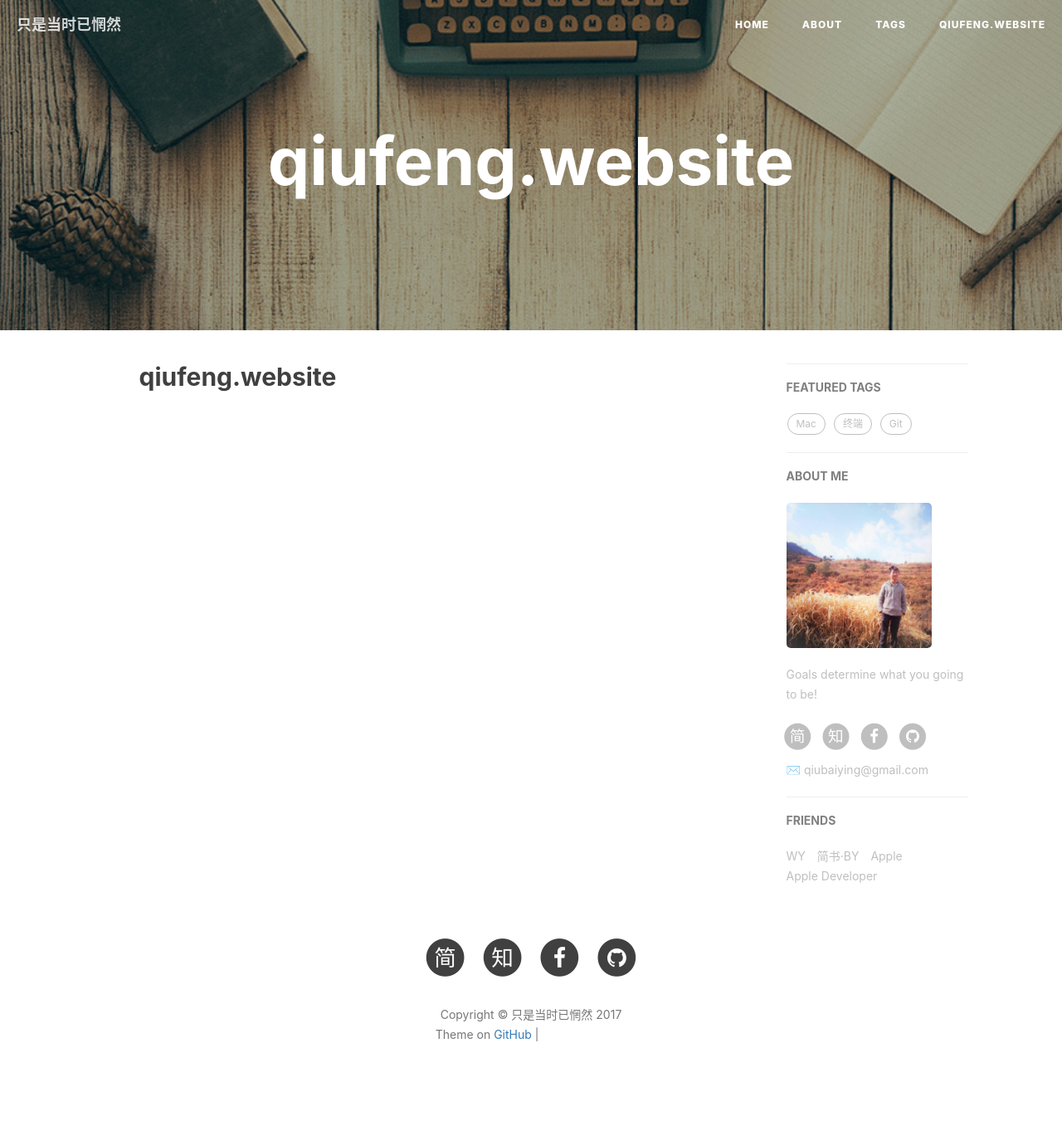
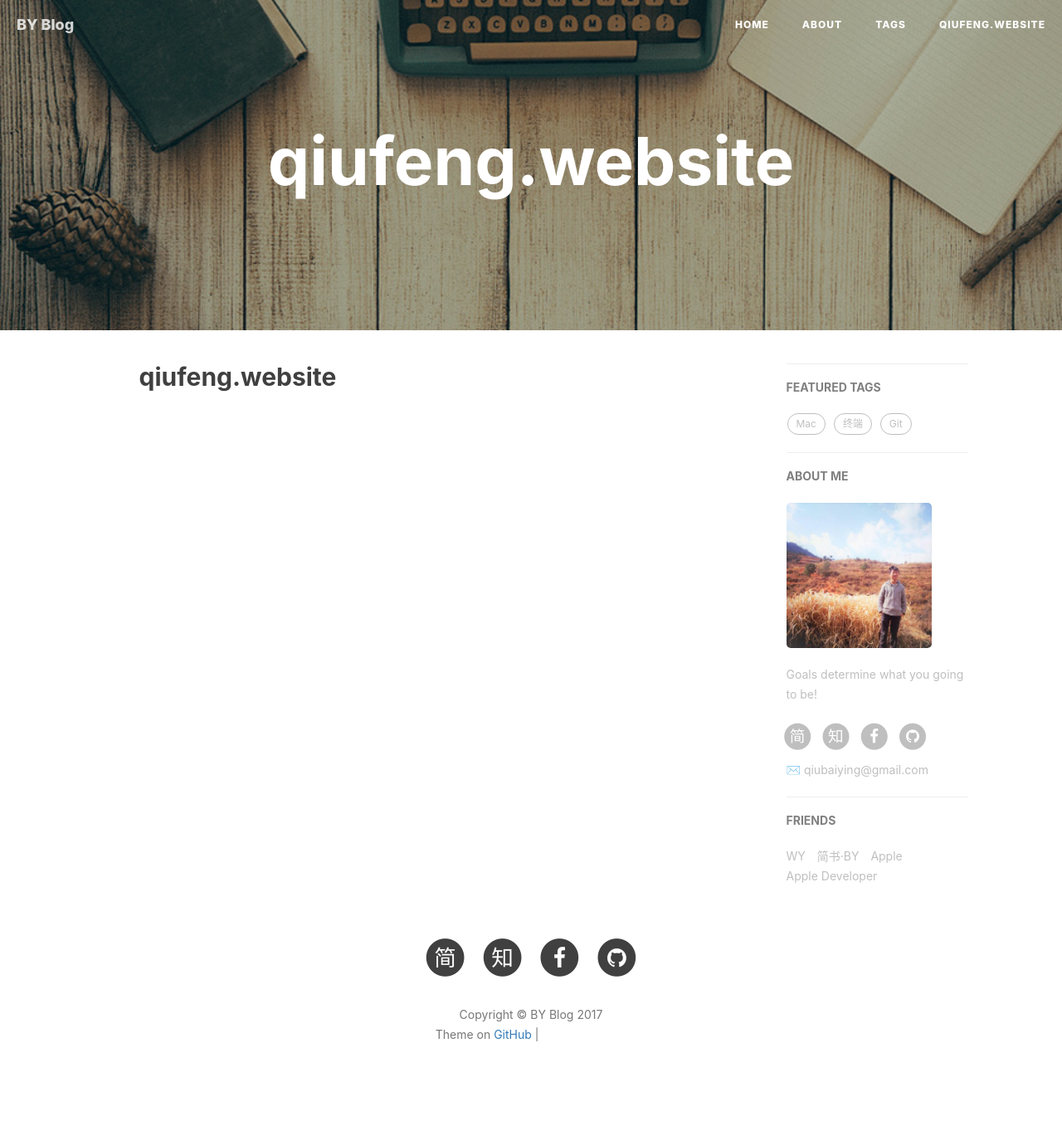
Before and after one commit to fengyeluojinmengweiting/fengyeluojinmengweiting.github.io, a Jekyll site: the page built from index.md, in a window 1280 px wide. Shown: the whole page at 83% size. Built offline with Jekyll 4.4.1, drawn with Linux system fonts in a browser that asks for light colours; nearby versions of some CDN libraries; our own code applies the rules of GitHub Pages for plain Markdown files; the list of posts is cut into pages by our own code; comment, search, counter and statistics services are not loaded; grey boxes are pictures that could not be loaded.

Commit message:
更新
config

```diff
--- a/_config.yml
+++ b/_config.yml
@@ -1,13 +1,13 @@
 # Site settings
-title: 只是当时已惘然
-SEOTitle: 枫叶落尽的博客 |  Blog
+title: BY Blog
+SEOTitle: 柏荧的博客 | BY Blog
 header-img: img/post-bg-desk.jpg
 email: qiubaiying@gmail.com
 description: "Every failure is leading towards success."
-keyword: "秋枫的博客"
-url: "https://fengyeluojinmengweiting.github.io"          # your host, for absolute URL
+keyword: "BY, BY Blog, 柏荧的博客, qiubaiying, 邱柏荧, iOS, Apple, iPhone"
+url: "http://qiubaiying.github.io"          # your host, for absolute URL
 baseurl: ""      # for example, '/blog' if your blog hosted on 'host/blog'
-github_repo: "https://fengyeluojinmengweiting.github.io" # you code repository
+github_repo: "https://github.com/qiubaiying/qiubaiying.github.io.git" # you code repository
 
 # Sidebar settings
 sidebar: true                           # whether or not using Sidebar.
@@ -18,7 +18,7 @@ sidebar-avatar: img/avatar-by.jpg      # use absolute URL, seeing it's used in b
 
 # SNS settings
 RSS: false
-# weibo_username:     枫叶落尽
+# weibo_username:     qiubaiying
 zhihu_username:     qiubaiying
 github_username:    qiubaiying
 facebook_username:  baiying.qiu.7
@@ -98,7 +98,7 @@ friends: [
         href: "http://zhengwuyang.com"
     },{
         title: "简书·BY",
-        href: "http://www.jianshu.com/u/8a5e2f349b7b"
+        href: "http://www.jianshu.com/u/e71990ada2fd"
     },{
         title: "Apple",
         href: "https://apple.com"
```
